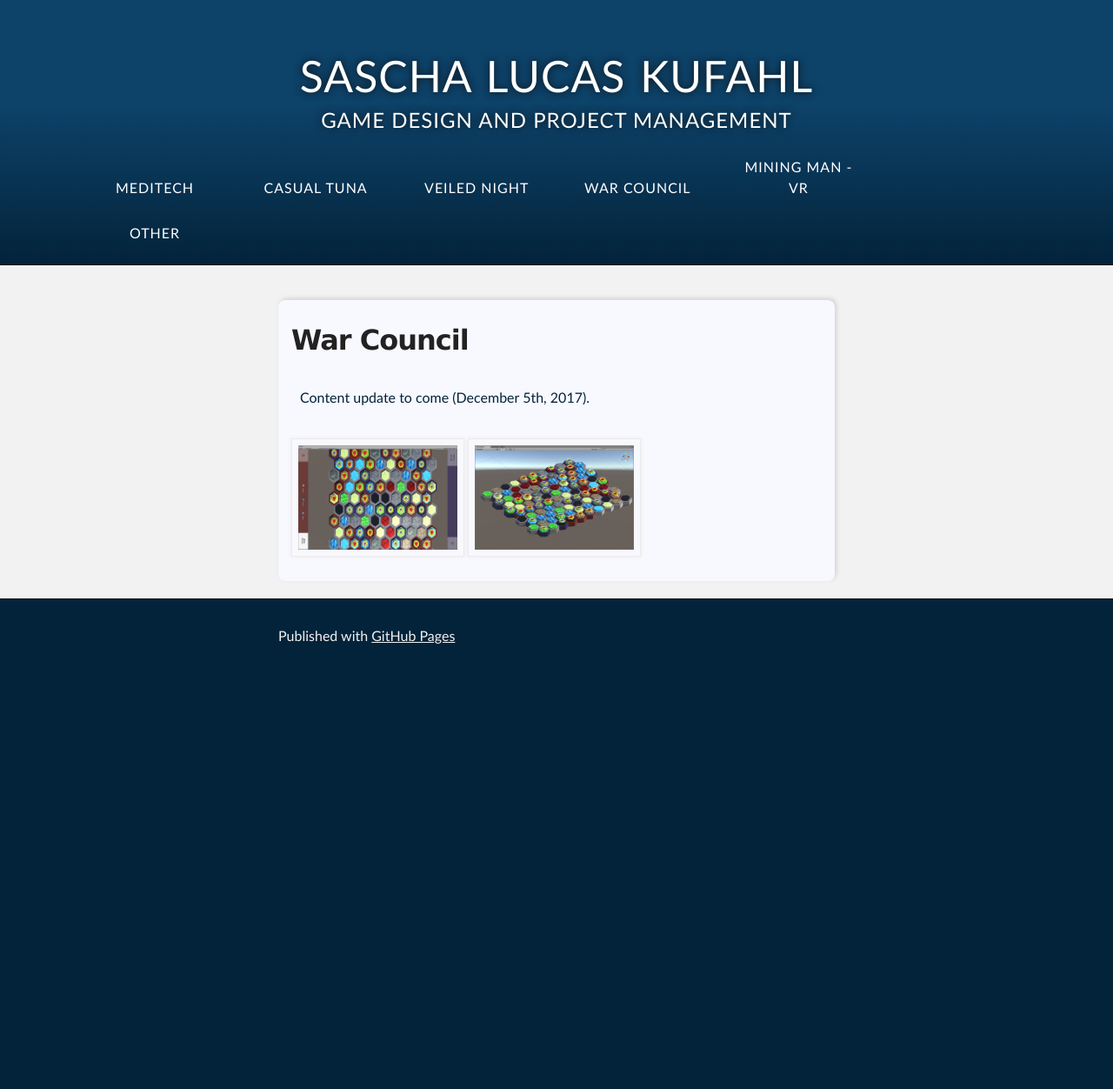
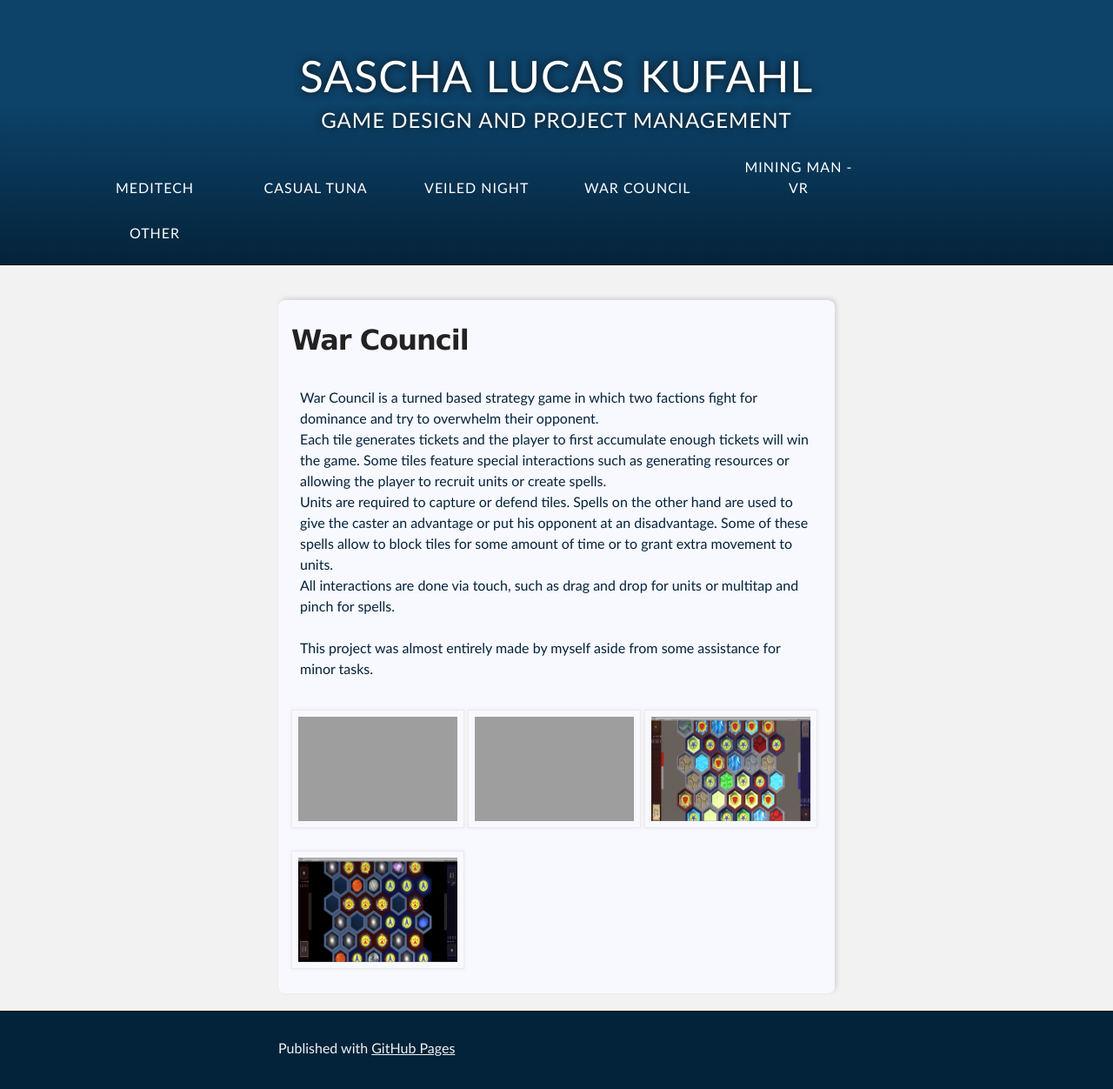
Before and after one commit to SaschaLK/SaschaLK.github.io, a Jekyll site: the page built from warCouncil.md, in a window 1280 px wide. Shown: the whole page at 87% size. Built offline with Jekyll 4.4.1, drawn with Linux system fonts in a browser that asks for light colours; our own code applies the rules of GitHub Pages for plain Markdown files; the repository's description, which GitHub fills in, is left out; before the commit the page ends 900 px from its top, so only the background shows below that; grey boxes are pictures that could not be loaded.

Commit message:
add war council

```diff
--- a/warCouncil.md
+++ b/warCouncil.md
@@ -3,11 +3,22 @@
         <div id="projects_content">
             <h2>War Council</h2>
             <p id="textContent">
-                Content update to come (December 5th, 2017).
+                War Council is a turned based strategy game in which two factions fight for dominance and try to overwhelm their opponent.
+                <br>
+                Each tile generates tickets and the player to first accumulate enough tickets will win the game.
+                Some tiles feature special interactions such as generating resources or allowing the player to recruit   units or create spells.
+                <br>
+                Units are required to capture or defend tiles. Spells on the other hand are used to give the caster an advantage or put his opponent at an disadvantage. Some of these spells allow to block tiles for some amount of time or to grant extra movement to units.
+                <br>
+                All interactions are done via touch, such as drag and drop for units or multitap and pinch for spells.
+                <br><br>
+                This project was almost entirely made by myself aside from some assistance for minor tasks.
             </p>
             <div id="contentImages">
-                <img src="assets/images/WarCouncil/IngameScreenshot.jpg" alt="IngameScreenshot">
-                <img src="assets/images/WarCouncil/Map.png" alt="Random generated map">
+                <img src="assets/images/WarCouncil/MainMenuRPG.png" alt="MainMenuRPG">
+                <img src="assets/images/WarCouncil/MainMenuSpace.png" alt="MainMenuSpace">
+                <img src="assets/images/WarCouncil/RPGSpace.jpg" alt="RPGMap">
+                <img src="assets/images/WarCouncil/SpaceMap.jpg" alt="SpaceMap">
             </div>
         </div>
     </body>
```
Also changed, not shown: assets/images/WarCouncil/GeneratedMapUnity.png (added), assets/images/WarCouncil/RPGSpace.jpg (added), assets/images/WarCouncil/SpaceMap.jpg (added), 2 other files.
